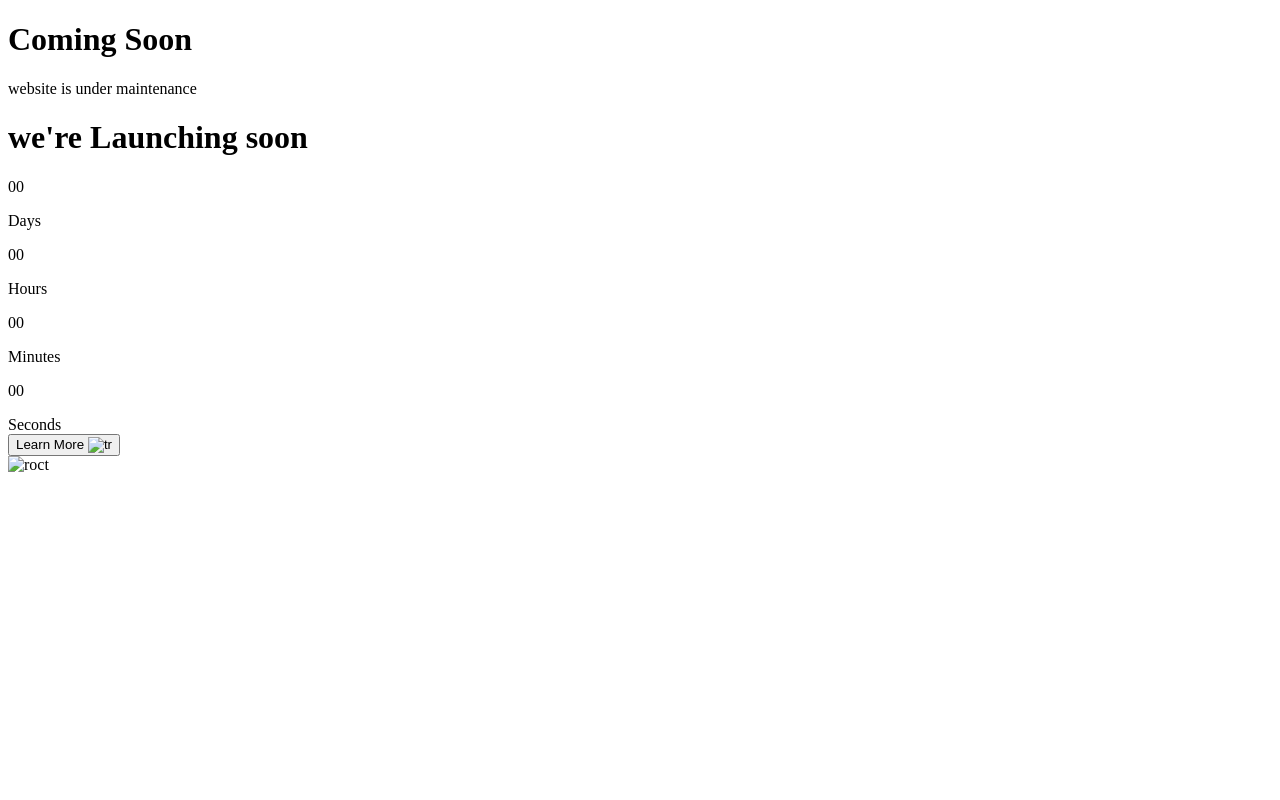
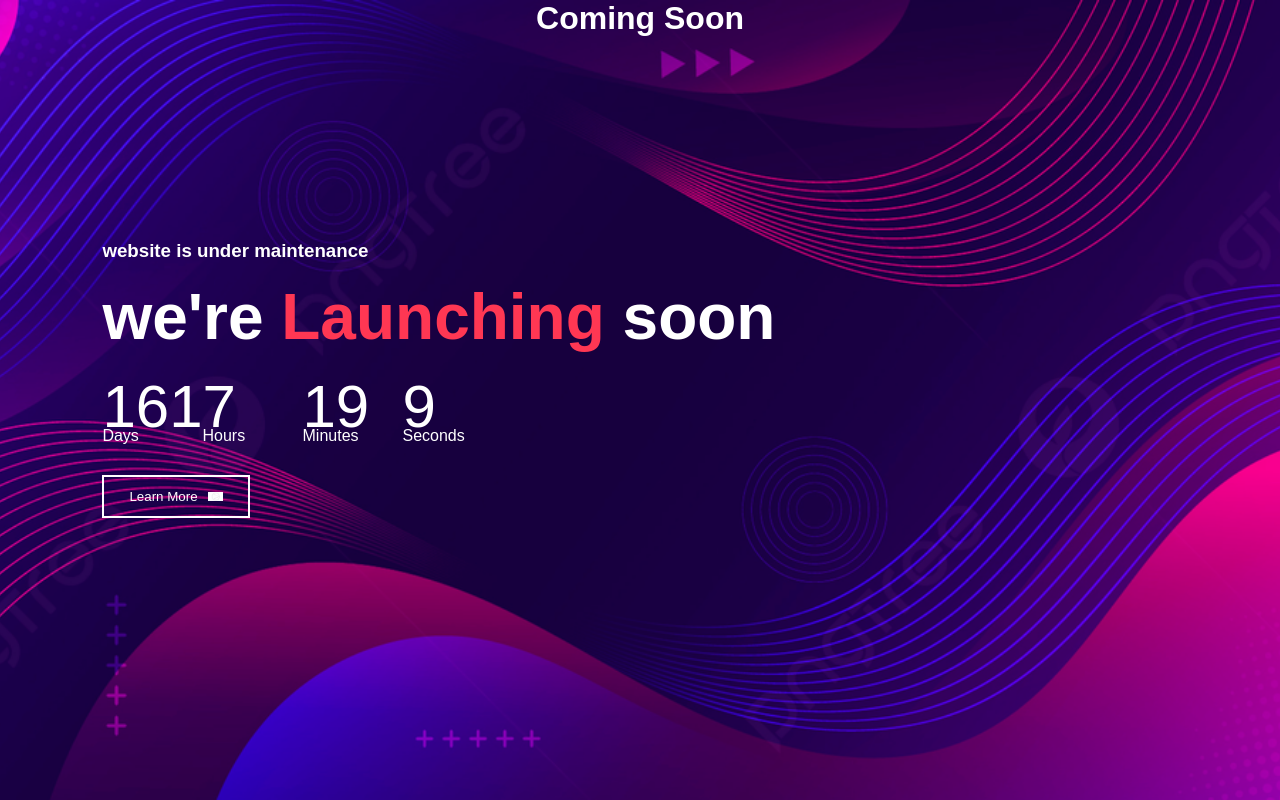
Before and after one commit to AK282055/Coming-soon-page, a plain HTML site: page index.html in a window 1280 px wide. Drawn offline with Linux system fonts and the light colour scheme.

Commit message:
Updated all project files

```diff
--- a/index.html
+++ b/index.html
@@ -8,17 +8,20 @@
 </head>
 <body>
    <div class="container">
-    <!--<img src="log.jpeg" alt="logo" class="logo">-->
-    <h1><b>Coming Soon </b></h1>
+
+    <h1 id="coming"><b>Coming Soon</b></h1>
 
     <div class="content">
-        <p>website is under maintenance</p>
+        <h3>website is under maintenance</h3>
+        <br>
         <h1>we're <span>Launching</span> soon</h1>
+        <br>
         <div class="launch-time">
             <div>
                 <p id="days">00</p>
                 <span>Days</span>
             </div>
+<br>
             <div>
                 <p id="hours">00</p>
                 <span>Hours</span>
@@ -32,10 +35,10 @@
                 <span>Seconds</span>
             </div>
         </div>
-        <button type="button">Learn More <img src="triangle.jpg" alt="tr">
+        <button type="button">Learn More <img src="pic/triangle.jpg" alt="tr">
         </button>
     </div>
-    <img src="rocket.jpeg" alt="roct" class="rocket">
+    <!--<img src="pic/rock.jpg" alt="roct" class="rocket">-->
    </div>
    <script src="script.js"></script>
 </body>
--- a/script.js
+++ b/script.js
@@ -0,0 +1,22 @@
+var countDownDate = new Date("october 28, 2025 00:00:00").getTime();
+    var x = setInterval (function(){
+        var now = new Date().getTime();
+        var distance = countDownDate - now;
+
+        var days = Math.floor(distance / (1000 * 60 * 60 * 24));
+        var hours = Math.floor((distance % (1000 * 60 *60 * 24))/ (1000 * 60 * 60));
+        var Minutes = Math.floor((distance % (1000 * 60 * 60))/(1000 * 60));
+        var seconds = Math.floor((distance % (1000 * 60 ))/1000);
+
+document.getElementById("days").innerHTML = days;
+document.getElementById("hours").innerHTML = hours;
+document.getElementById("minutes").innerHTML =Minutes;
+document.getElementById("seconds").innerHTML = seconds;
+if(distance < 0){
+    clearInterval(x);
+document.getElementById("days").innerHTML = "00";
+document.getElementById("hours").innerHTML = "00";
+document.getElementById("minutes").innerHTML = "00";
+document.getElementById("seconds").innerHTML = "00";
+}
+},1000);
--- a/style.css
+++ b/style.css
@@ -0,0 +1,79 @@
+*{
+    margin: 0;
+    padding: 0;
+    font-family: Arial, Helvetica, sans-serif;
+    box-sizing: border-box;
+
+}
+.container{
+    width: 100vw;
+    height: 100vh;
+    background-image: url(pic/background.jpg);
+    background-position: center;
+    background-size: cover;
+    padding: 0 8%;
+}
+.logo{
+    cursor: pointer;
+    padding: 20px;
+    width: 120px;
+}
+#coming{
+    color: white;
+    font-size: 2.5 rem;
+    text-align: center;
+}
+.content{
+    top: 30%;
+    position: absolute;
+
+    color: white;
+}
+.content h1{
+    font-size: 64px;
+    font-weight: 600;
+}
+.content h1 span{
+    color: #ff3753;
+}
+.content button{
+    background: transparent;
+    border: 2px solid #fff;
+    outline: none;
+    padding: 12px 25px;
+    color: #fff;
+    display: flex;
+    align-items: center;
+    margin-top: 30px;
+    cursor: pointer;
+}
+.content button img{
+    width: 15px;
+    margin-left: 10px;
+}
+.launch-time{
+    display: flex;
+}
+.launch-time div{
+flex-basis: 100px;
+}
+.launch-time div p{
+    font-size: 60px;
+    margin-bottom: -14px;
+}
+.rocket{
+    width: 250px;
+    position: absolute;
+    right: 10%;
+
+}
+@keyframes rocket{
+    0%{
+        bottom: 0;
+        opacity: 0;
+    }
+    100%{
+        bottom: 105%;
+        opacity: 0;
+    }
+}
```
Also changed, not shown: pic/BACK.jpg (added), pic/background.jpg (added), pic/rock.jpg (added), pic/rocket.jpeg (added), pic/triangle.jpg (added).
